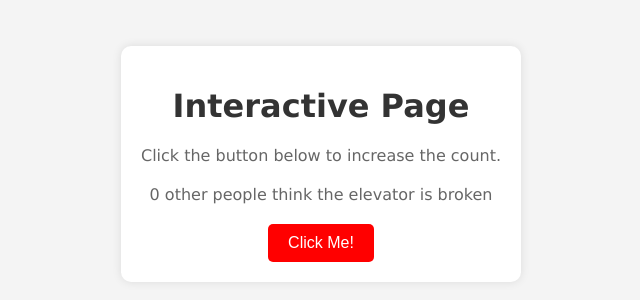
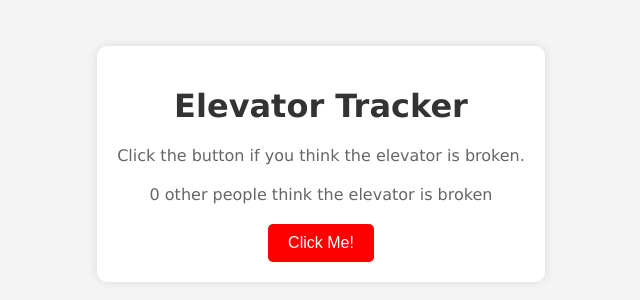
Before and after one commit to JasonM430/ElevatorTracker, a plain HTML site: page App.html in a window 1280 px wide. Shown: the part 236-536 px from the top of the page, without its empty margins (319-959 px from the left). Drawn offline with Linux system fonts and the light colour scheme.

Commit message:
Update App.html

```diff
--- a/App.html
+++ b/App.html
@@ -50,8 +50,8 @@
 </head>
 <body>
     <div class="container">
-        <h1>Interactive Page</h1>
-        <p>Click the button below to increase the count.</p>
+        <h1>Elevator Tracker</h1>
+        <p>Click the button if you think the elevator is broken.</p>
         <p id="countText">0 other people think the elevator is broken</p>
         <button id="incrementButton" onclick="incrementCount()">Click Me!</button>
     </div>
```
